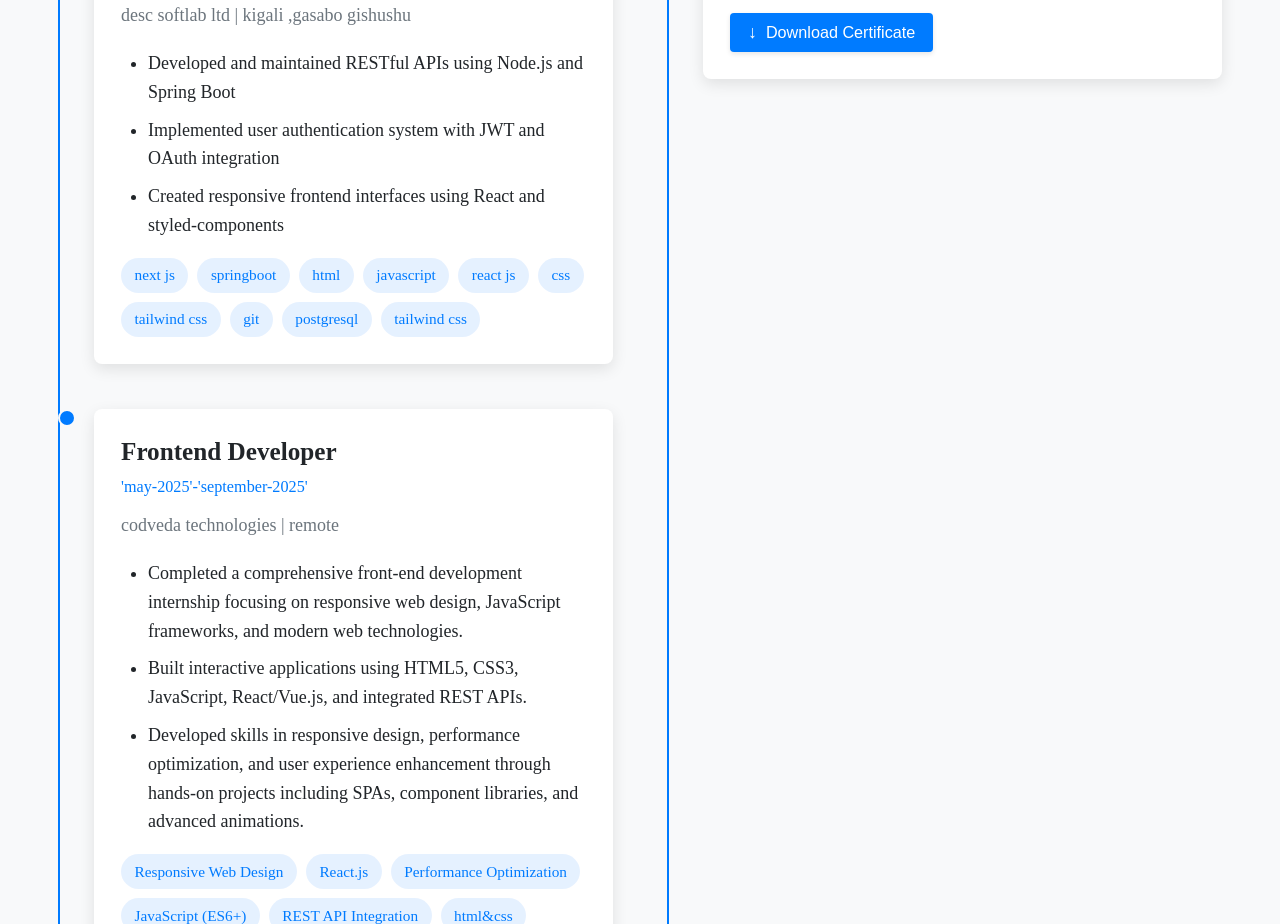
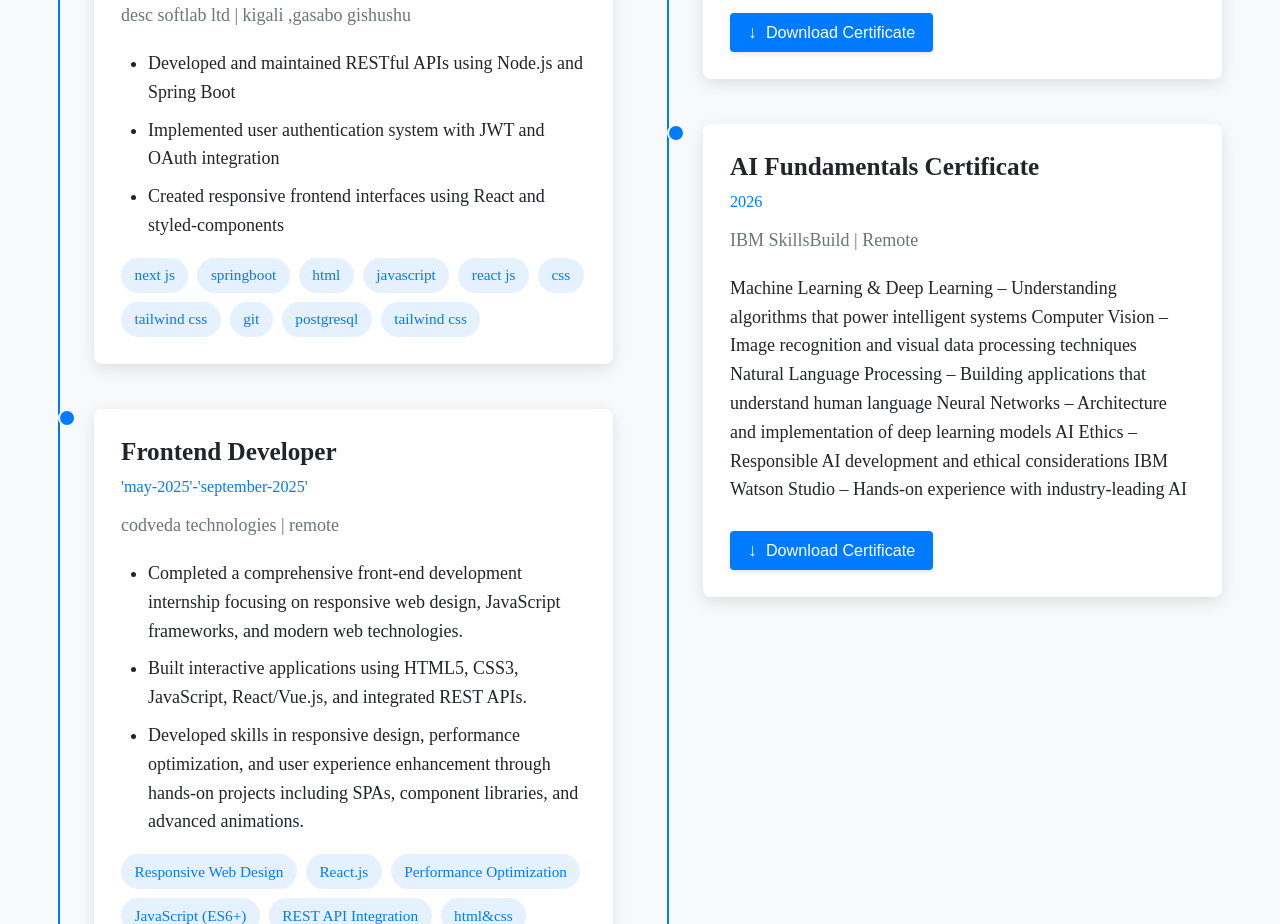
Before and after one commit to Alaindeve1/portfolio-website, a React (Create React App) app: page /experience in a window 1280 px wide. Shown: the part 2300-3224 px from the top of the page. Built offline with nearby package versions, Linux system fonts and the light colour scheme.

Commit message:
added the ai fundamentals certificate to my experience

```diff
--- a/src/pages/Experience.jsx
+++ b/src/pages/Experience.jsx
@@ -141,6 +141,21 @@ const Experience = () => {
       description: " Prompt Engineering – Crafting precise instructions to unlock AI's full potential, AI-Powered Productivity – Automating workflows and optimizing development processes ,Generative AI Applications – Leveraging tools like ChatGPT, Claude, Copilot, and more, Creative Problem-Solving – Using AI for everything from code generation to complex debugging",
       certificateUrl: "assets/certificates/AI fundamentals certificate.pdf"
     },
+     {
+      id: 7,
+      degree: "AI Fundamentals certificate",
+      institution: "IBM SkillsBuild",
+      location: "Remote",
+      duration: "2026",
+      description: `Machine Learning & Deep Learning – Understanding algorithms that power intelligent systems
+Computer Vision – Image recognition and visual data processing techniques
+Natural Language Processing – Building applications that understand human language
+Neural Networks – Architecture and implementation of deep learning models
+AI Ethics – Responsible AI development and ethical considerations
+IBM Watson Studio – Hands-on experience with industry-leading AI`,
+
+      certificateUrl: "assets/certificates/AI fundamentals certificate.pdf"
+    },
   ];
 
   const handleDownloadCertificate = (url, institution) => {
```
